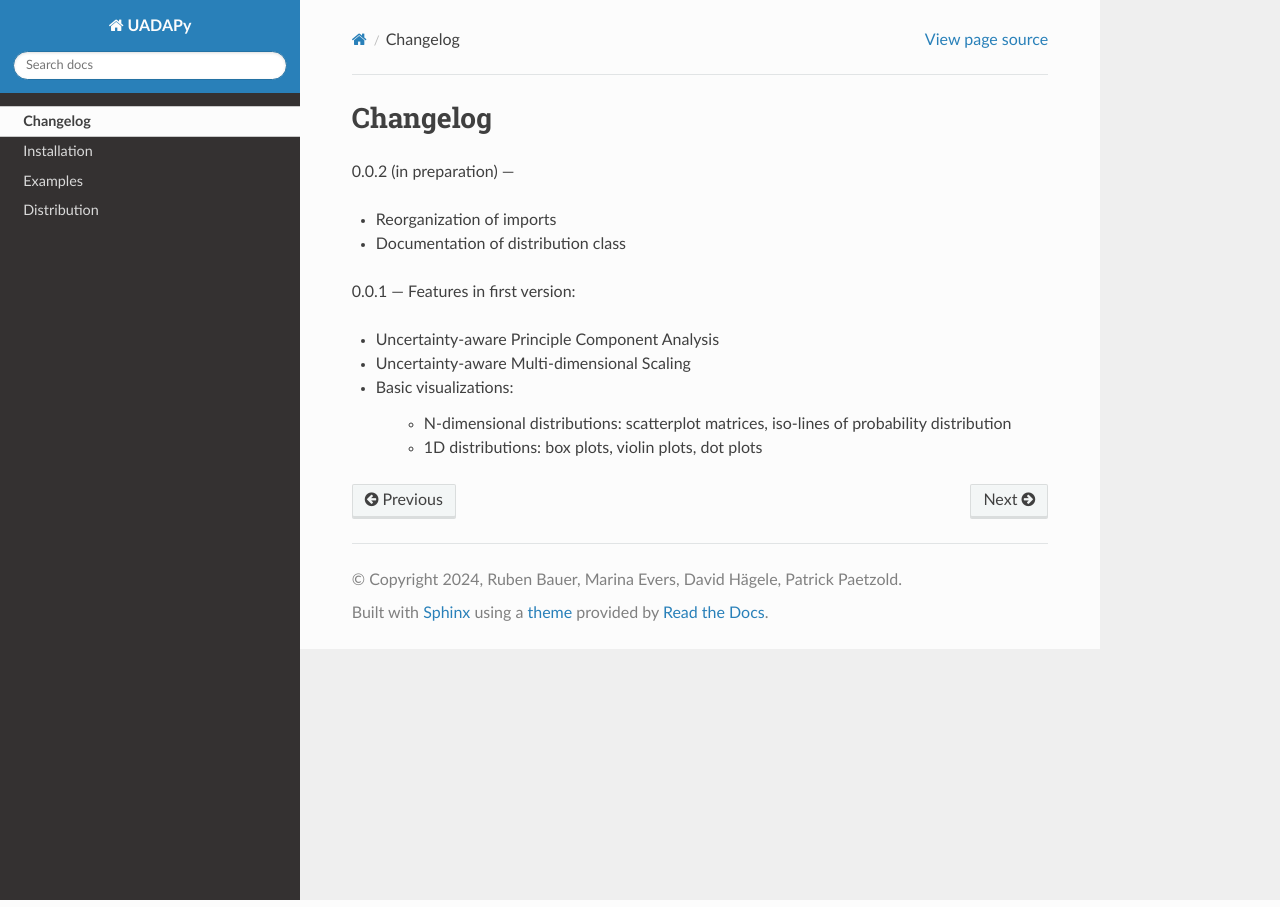
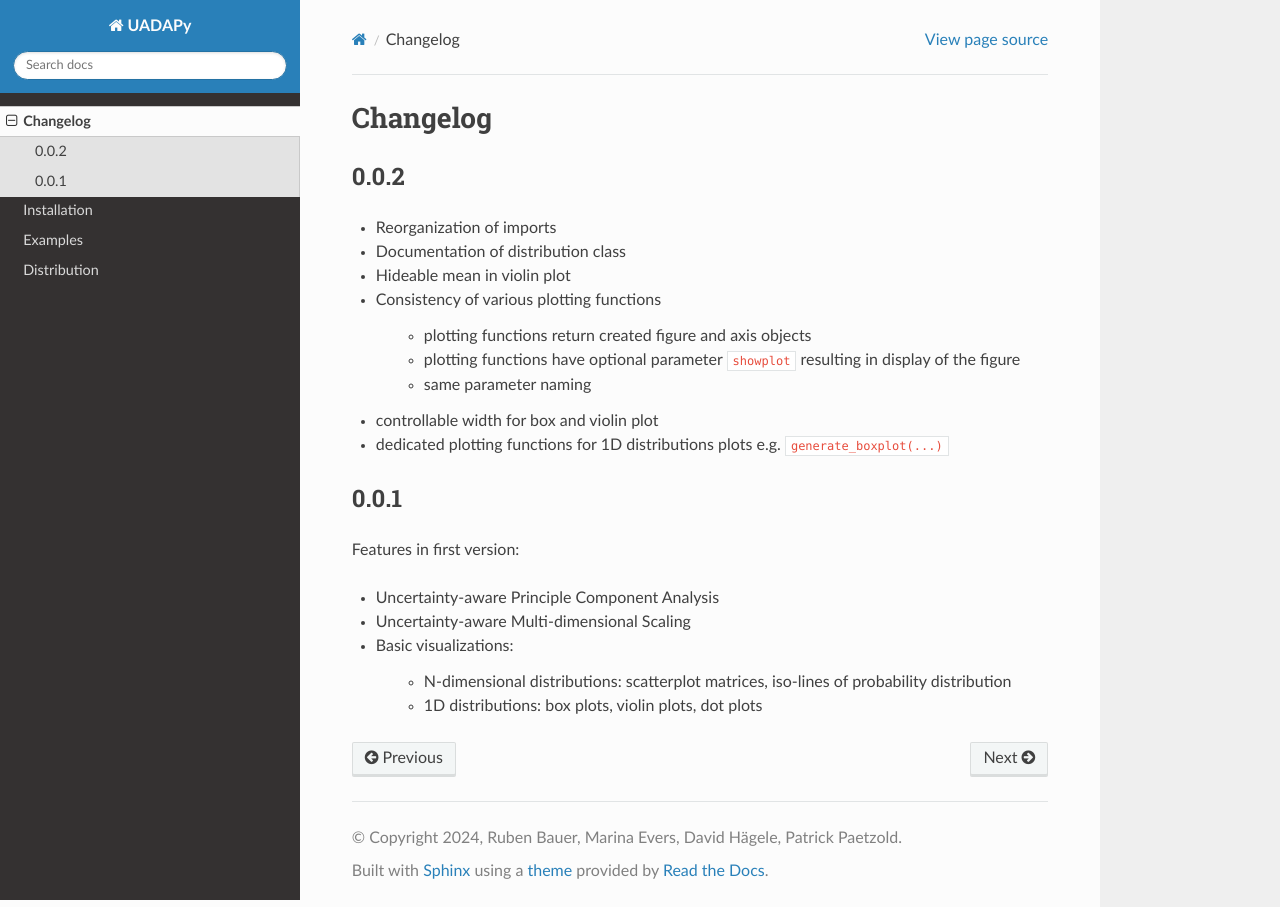
Before and after one commit to UniStuttgart-VISUS/uadapy, a Sphinx documentation site: the page built from docs/changelog.rst, in a window 1280 px wide. Built offline with Sphinx 7.4.7 and the Read the Docs theme 3.1.0, drawn with Linux system fonts in a browser that asks for light colours.

Commit message:
Update changelog.rst

```diff
--- a/docs/changelog.rst
+++ b/docs/changelog.rst
@@ -2,14 +2,23 @@
 Changelog
 =========
 
-0.0.2 (in preparation)
----
+0.0.2
+----
 
 * Reorganization of imports
 * Documentation of distribution class
+* Hideable mean in violin plot
+* Consistency of various plotting functions
+
+    * plotting functions return created figure and axis objects
+    * plotting functions have optional parameter :code:`showplot` resulting in display of the figure
+    * same parameter naming
+* controllable width for box and violin plot
+* dedicated plotting functions for 1D distributions plots e.g. :code:`generate_boxplot(...)`
+
 
 0.0.1
----
+----
 Features in first version:
 
 * Uncertainty-aware Principle Component Analysis
```
